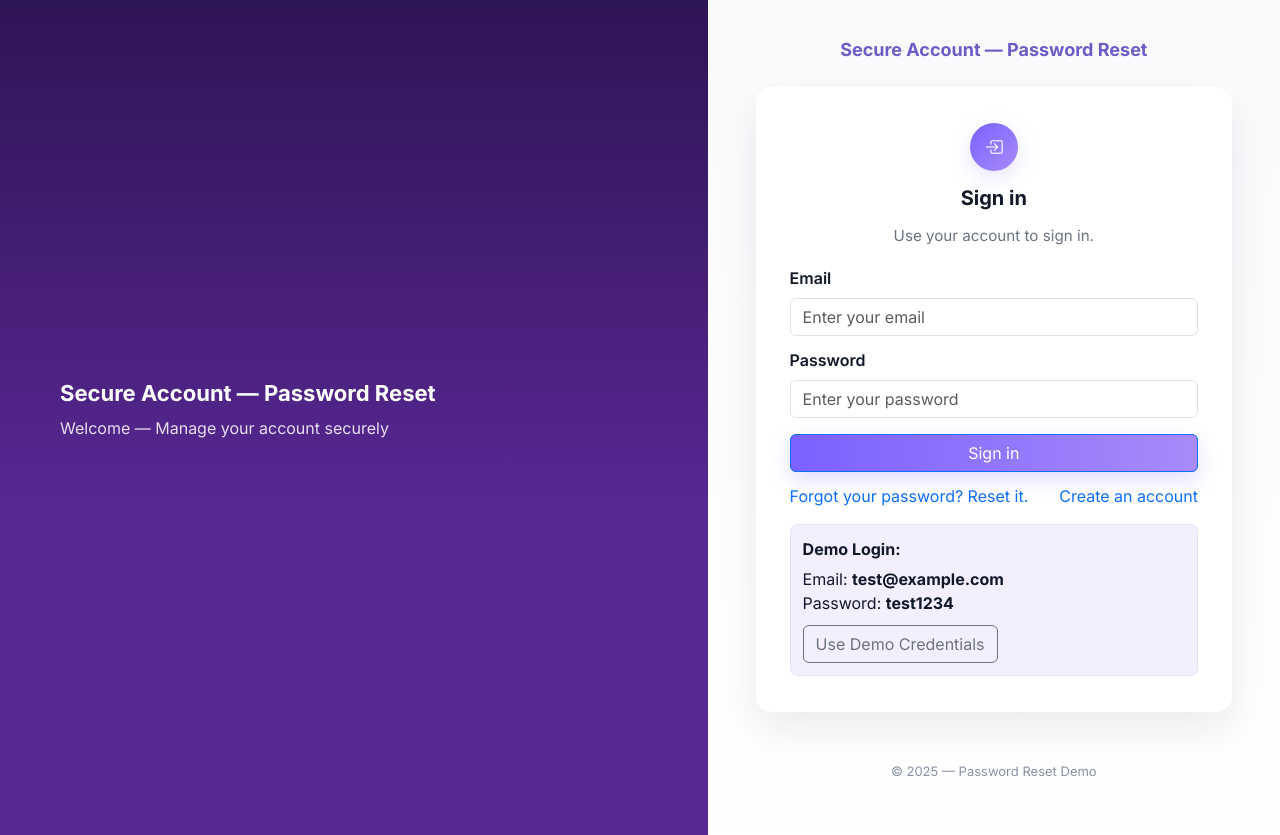
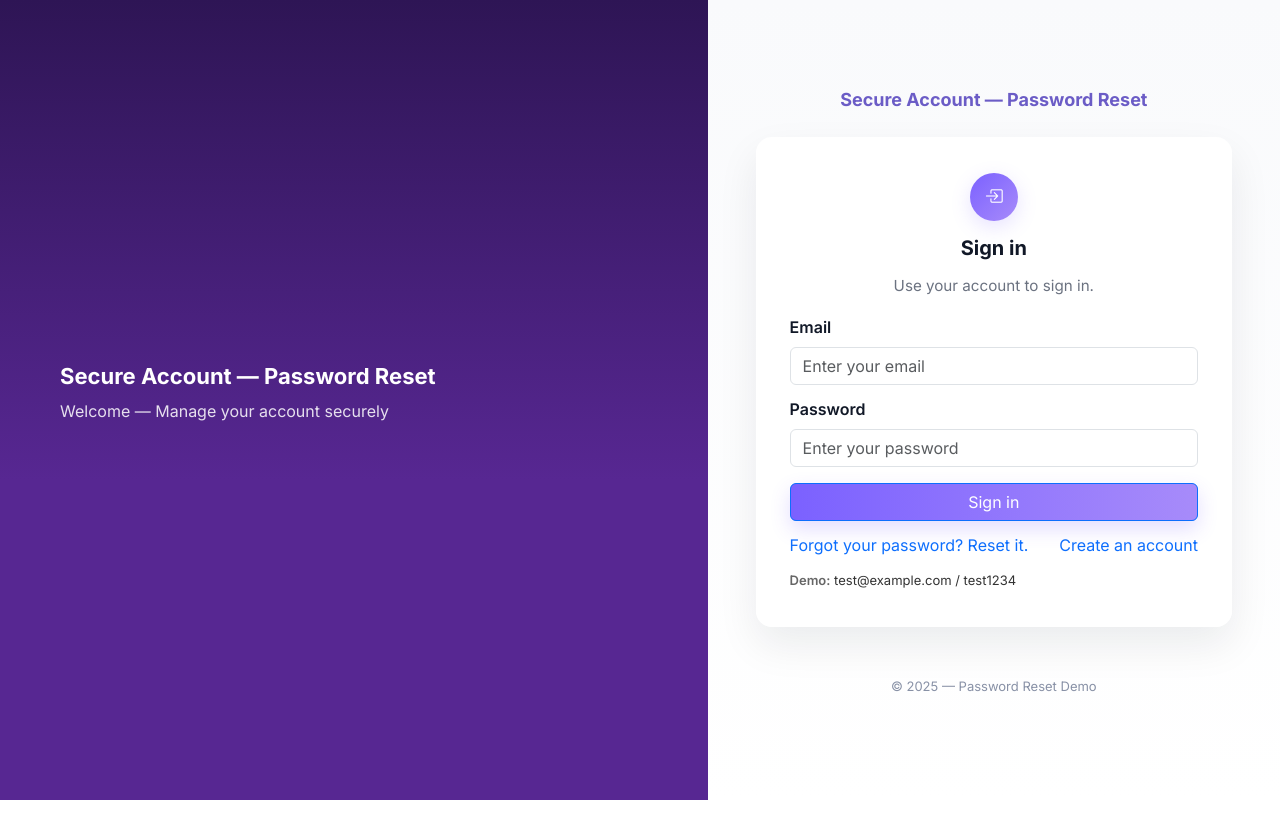
Before and after one commit to annie199810/Password-Reset, a React (Create React App) app in the folder frontend/: page /login in a window 1280 px wide. After the commit the page ends 800 px from the top, so only its background shows below. Built offline with nearby package versions, Linux system fonts and the light colour scheme.

Commit message:
added style to login page

```diff
--- a/frontend/src/components/ForgotPassword.jsx
+++ b/frontend/src/components/ForgotPassword.jsx
@@ -36,7 +36,7 @@ export default function ForgotPassword() {
       setLoading(false);
 
       if (res.ok) {
-        // If backend provided a preview URL (Ethereal) or fallback link
+
         if (data && data.previewUrl) {
           setPreviewUrl(data.previewUrl);
           setStatus({ type: 'success', text: 'Preview available — open link to view the reset email.' });
@@ -47,7 +47,7 @@ export default function ForgotPassword() {
           setStatus({ type: 'success', text: 'If the email exists, a reset link has been sent.' });
         }
       } else {
-        // show backend message if provided
+
         const msg = data && (data.error || data.message) ? (data.error || data.message) : 'Request failed.';
         setStatus({ type: 'error', text: msg });
       }
--- a/frontend/src/components/Login.jsx
+++ b/frontend/src/components/Login.jsx
@@ -47,7 +47,6 @@ export default function Login() {
         setStatus({ type: "success", text: "Login successful — redirecting…" });
         setTimeout(() => navigate("/"), 700);
       } else {
-
         setStatus({ type: "error", text: data.error || data.message || "Invalid credentials." });
       }
     } catch (err) {
@@ -66,7 +65,6 @@ export default function Login() {
       </div>
 
       <form onSubmit={submit} noValidate>
-
         <div className="form-group">
           <label className="form-label" htmlFor="email">Email</label>
           <input
@@ -81,7 +79,6 @@ export default function Login() {
           />
         </div>
 
-
         <div className="form-group" style={{ marginTop: 12 }}>
           <label className="form-label" htmlFor="password">Password</label>
           <input
@@ -95,7 +92,6 @@ export default function Login() {
             required
           />
         </div>
-
 
         {status.text && (
           <div
@@ -112,7 +108,6 @@ export default function Login() {
           </div>
         )}
 
-
         <button
           type="submit"
           className="btn btn-primary mt-3"
@@ -121,7 +116,6 @@ export default function Login() {
         >
           {loading ? "Signing in…" : "Sign in"}
         </button>
-
 
         <div style={{ marginTop: 12, display: "flex", justifyContent: "space-between", alignItems: "center" }}>
           <div>
@@ -133,29 +127,15 @@ export default function Login() {
         </div>
 
 
-        <div
-          className="demo-box"
-          style={{
-            marginTop: 16,
-            background: "#f4efff",
-            borderRadius: 8,
-            padding: 12,
-            border: "1px solid rgba(0,0,0,0.06)"
-          }}
-        >
-          <div style={{ fontWeight: 700, marginBottom: 6 }}>Demo Login:</div>
-          <div>Email: <strong>{DEMO_EMAIL}</strong></div>
-          <div>Password: <strong>{DEMO_PASSWORD}</strong></div>
+        <div style={{ marginTop: 14, display: "flex", alignItems: "center", justifyContent: "space-between", gap: 12 }}>
+          <div style={{ fontSize: 13, color: "#666" }}>
+            <strong style={{ fontWeight: 600 }}>Demo:</strong>{" "}
+            <span style={{ fontWeight: 500, color: "#333" }}>{DEMO_EMAIL} / {DEMO_PASSWORD}</span>
+          </div>
 
-          <button
-            type="button"
-            onClick={fillDemo}
-            className="btn btn-outline-secondary"
-            style={{ marginTop: 10 }}
-          >
-            Use Demo Credentials
-          </button>
+
         </div>
+
       </form>
     </div>
   );
```
